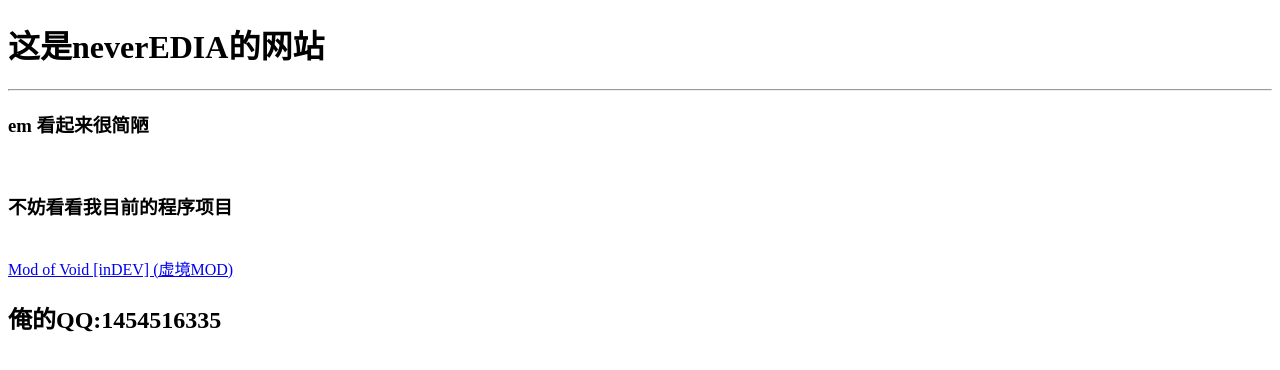
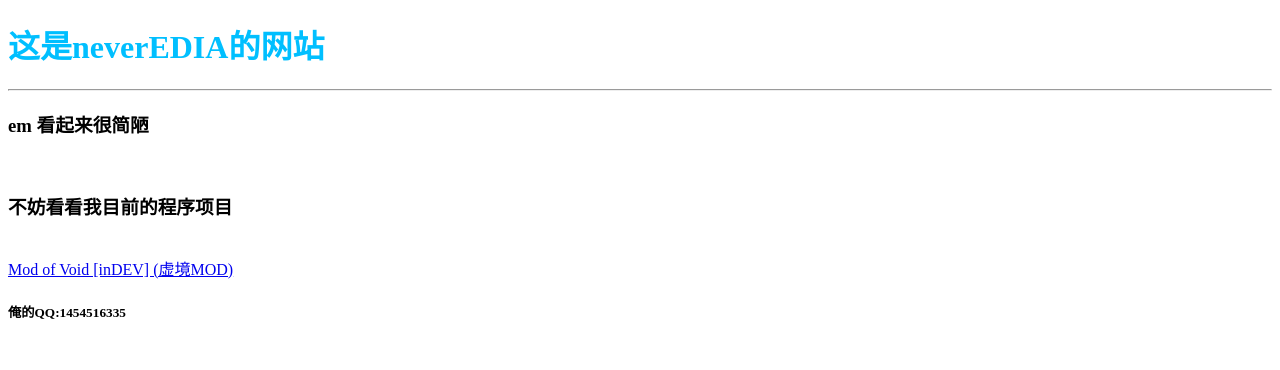
Before and after one commit to TZwodeshijie/neverEDIA, a plain HTML site: page index.html in a window 1280 px wide. Drawn offline with Linux system fonts and the light colour scheme.

Commit message:
index.html

```diff
--- a/index.html
+++ b/index.html
@@ -2,6 +2,11 @@
 <html>
   <head>
     <title>neverEDIA's Website</title>
+    <style>
+      h1{
+        color:deepskyblue;
+      }
+    </style>
   </head>
   <body>
     <h1>这是neverEDIA的网站</h1>
@@ -9,6 +14,6 @@
     <h3>em 看起来很简陋</h3><br>
     <h3>不妨看看我目前的程序项目</h3><br>
     <a href="modofvoid.html">Mod of Void [inDEV] (虚境MOD)</a><br>
-    <h2>俺的QQ:1454516335</h2>
+    <h5>俺的QQ:1454516335</h5>
   </body>
 </html>
```
